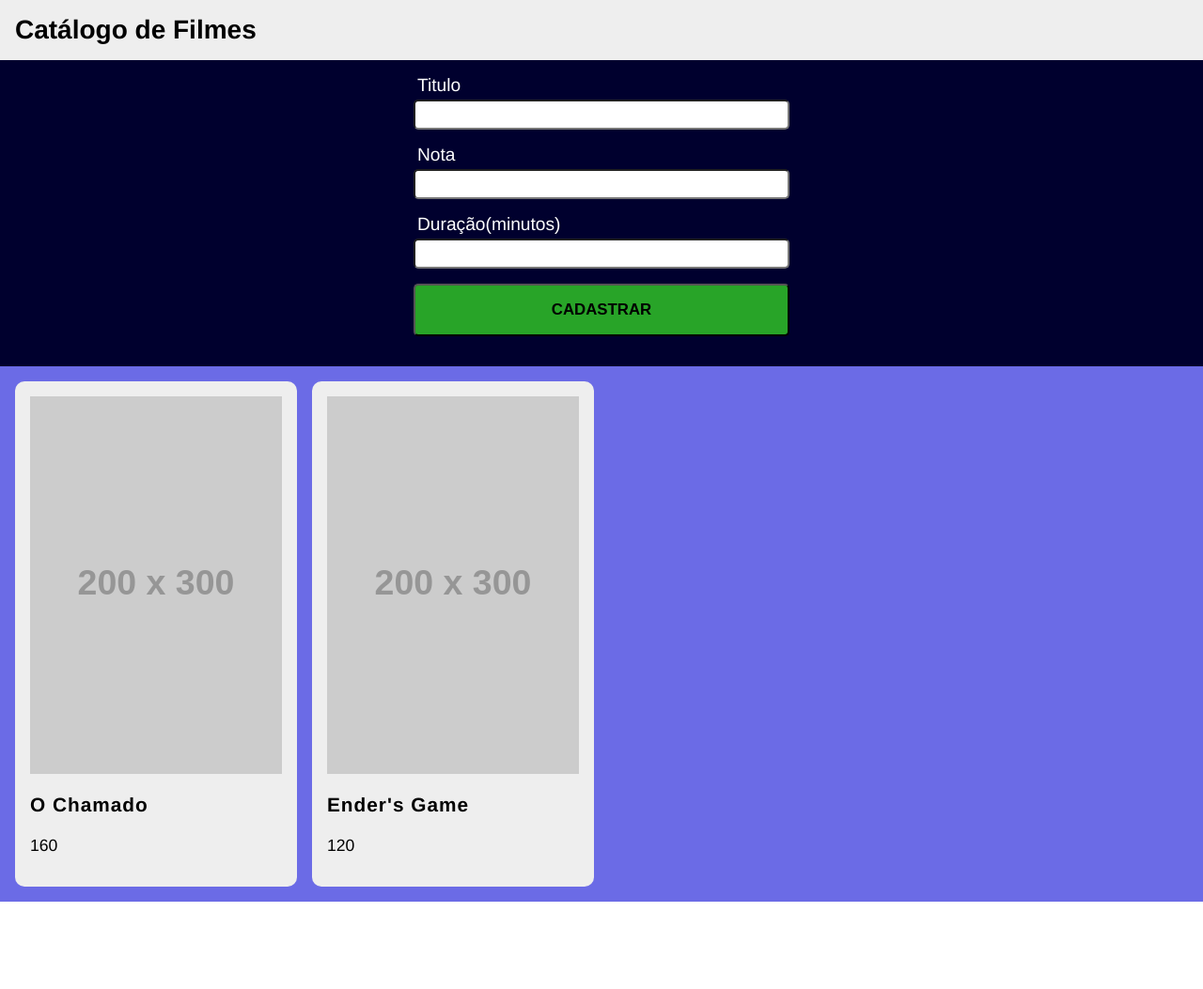
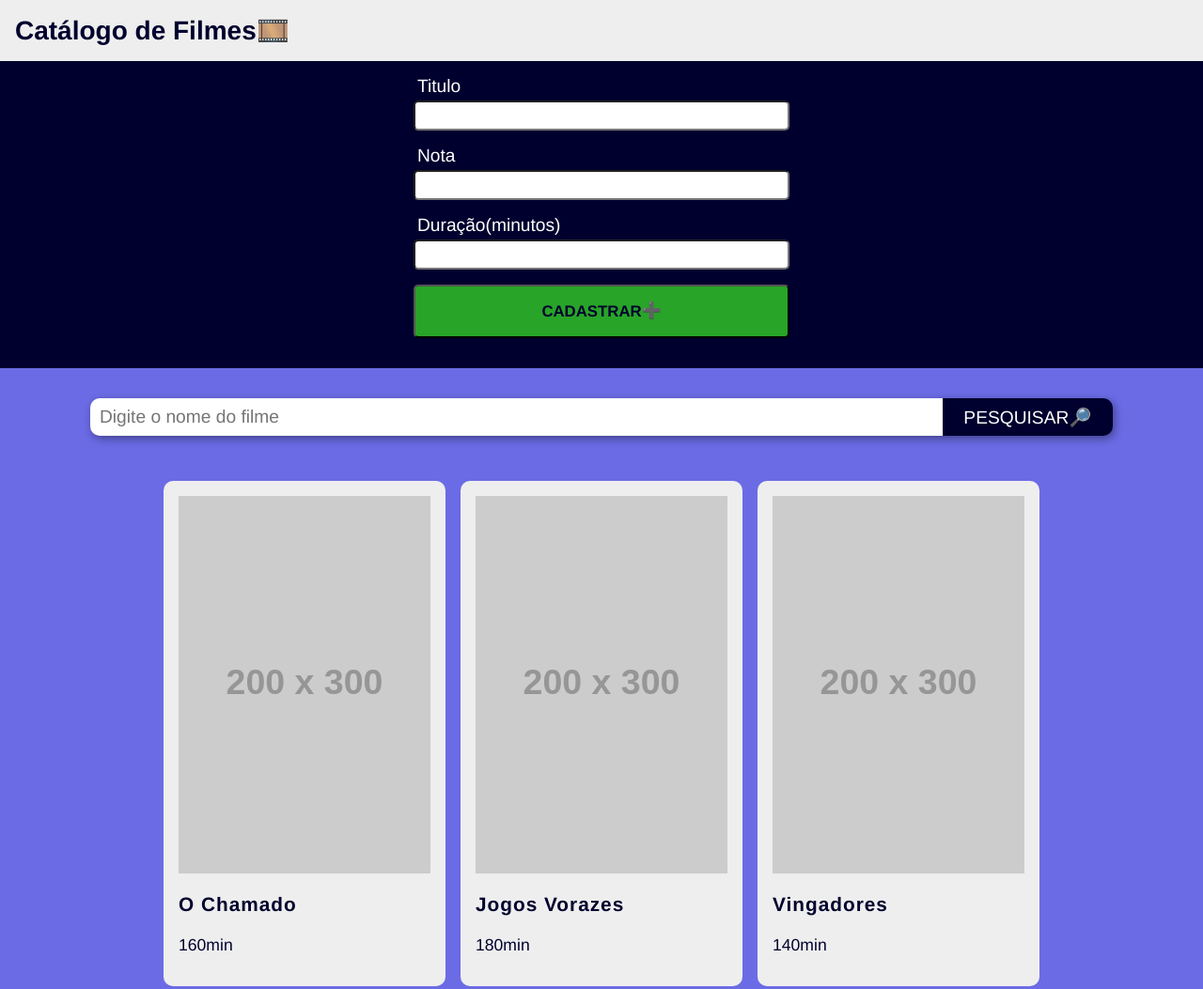
Before and after one commit to CesarVeras/cfs_m1s05_catalogo_filmes, a plain HTML site: page index.html in a window 1280 px wide. Shown: the top 1053 px of the page at 94% size. Before the commit the page ends 960 px from the top, so only its background shows below. Drawn offline with Linux system fonts and the light colour scheme; placeholder pictures from the web are drawn by us.

Commit message:
Resolvendo a questão 4.

```diff
--- a/index.html
+++ b/index.html
@@ -31,6 +31,11 @@
 		</form>
 	</section>
 	<section class="lista" data-lista>
+		<div class="busca" data-busca>
+			<input type="text" placeholder="Digite o nome do filme" class="busca__input" data-input-busca>
+			<button class="busca__limpar" data-button-limpar data-visivel="false">❌</button>
+			<button class="busca__pesquisar" data-button-busca>Pesquisar</button>
+		</div>
 		<div class="grid" data-grid>
 			<!-- <div class="card">
 				<img src="http://via.placeholder.com/200x300" alt="Imagem placeholder">
--- a/index.js
+++ b/index.js
@@ -3,6 +3,9 @@ const inputNota = document.querySelector('#nota');
 const inputDuracao = document.querySelector('#duracao');
 const form = document.querySelector('[data-cadastro]');
 const gridFilmes = document.querySelector('[data-grid]');
+const inputBusca = document.querySelector('[data-input-busca]');
+const btnBusca = document.querySelector('[data-button-busca]');
+const btnLimpar = document.querySelector('[data-button-limpar]');
 
 class Filme {
 	constructor(titulo, nota, duracao) {
@@ -17,26 +20,46 @@ class Filme {
 
 let filmes = [
 	new Filme('O Chamado', 3.5, 160),
-	new Filme('Ender\'s Game', 4.5, 120)
+	new Filme('Jogos Vorazes', 4, 180),
+	new Filme('Vingadores', 3.5, 140),
+	new Filme('Harry Potter e as Relíquias da Morte: Parte 1', 4.5, 190),
+	new Filme('O Chamado 2', 3, 110),
+	new Filme('O Chamado 3', 3.5, 120),
+	new Filme('Enders Game', 4.5, 120)
 ];
+
+const buscarFilme = (termo) => {
+	const filmesEncontrados = filmes.filter((filme) => filme.titulo.toLowerCase().includes(termo.toLowerCase()));
+
+	if (filmesEncontrados.length === 0) console.log('Não foi encontrado nenhum filme com esse titulo');
+	return filmesEncontrados;
+};
 
 const verificarJaCadastrado = (titulo) => filmes.some((filme) => titulo.toLowerCase() == filme.titulo.toLowerCase());
 
-const listarFilmes = () => {
-	if (filmes.length === 0) return;
+const listarFilmes = (array) => {
+	let listaFilmes = array || filmes;
+	if (listaFilmes.length === 0) return;
 	gridFilmes.innerHTML = '';
 
-	filmes.map((filme) => {
+	listaFilmes.map((filme) => {
 		gridFilmes.innerHTML += `
 			<div class="card">
 				<img src="http://via.placeholder.com/200x300" alt="Imagem placeholder">
 				<div class="card__body">
 					<p class="card__titulo">${filme.titulo}</p>
-					<p class="card__duracao">${filme.duracao}</p>
+					<p class="card__duracao">${filme.duracao}min</p>
 				</div>
 			</div>
 		`;
 	});
+};
+
+const eventoBusca = (e) => {
+	const filmesEncontrados = buscarFilme(inputBusca.value);
+	if (filmesEncontrados.length === 0) return;
+	listarFilmes(filmesEncontrados);
+	btnLimpar.setAttribute('data-visivel', 'true');
 };
 
 const cadastrarFilme = (e) => {
@@ -61,5 +84,13 @@ const cadastrarFilme = (e) => {
 };
 
 form.addEventListener('submit', cadastrarFilme);
+btnBusca.addEventListener('click', eventoBusca);
+inputBusca.addEventListener('keyup', (e) => {
+	if (e.key === 'Enter') eventoBusca();
+});
+btnLimpar.addEventListener('click', () => {
+	listarFilmes();
+	btnLimpar.setAttribute('data-visivel', 'false');
+});
 
 listarFilmes();
--- a/style.css
+++ b/style.css
@@ -1,28 +1,50 @@
+:root {
+	--primary-clr: hsl(240, 100%, 09%);
+	--secondary-clr: hsl(240, 71%, 66%);
+	--tertiary-clr: #FFFFFF;
+	--light-clr: #EEEEEE;
+}
+
 * {
 	box-sizing: border-box;
-}
-
-input {
-	font-size: inherit;
-	font-family: inherit;
 }
 
 body {
 	font-size: 10px;
 	font-family: Helvetica, sans-serif;
 	margin: 0;
+	color: var(--primary-clr);
+}
+
+input, button {
+	font-size: inherit;
+	font-family: inherit;
+	color: inherit;
+}
+
+button {
+	cursor: pointer;
+}
+
+button:focus,
+button:hover {
+	scale: 1.1;
 }
 
 h1 {
 	width: 100%;
-	background-color: #EEEEEE;
+	background-color: var(--light-clr);
 	padding: 1rem;
 	margin: 0;
 	font-size: 1.75rem;
 }
 
+h1:after {
+	content: '🎞️';
+}
+
 .cadastro {
-	background-color: hsl(240, 100%, 09%);
+	background-color: var(--primary-clr);
 }
 
 .cadastro, .lista {
@@ -33,7 +55,7 @@ form {
 	display: flex;
 	margin-inline: auto;
 	flex-direction: column;
-	color: #FFFFFF;
+	color: var(--primary-clr);
 	font-size: 1.2rem;
 }
 
@@ -47,6 +69,7 @@ form > * {
 	display: flex;
 	flex-direction: column;
 	margin: 0 auto 1rem auto;
+	color: var(--tertiary-clr);
 }
 
 form, .form__input, .form__input, .form__button {
@@ -65,8 +88,13 @@ form, .form__input, .form__input, .form__button {
 	text-transform: uppercase;
 	font-weight: bolder;
 	font-size: 1.05rem;
-	cursor: pointer;
 	margin-bottom: 1rem;
+}
+
+.form__button:after {
+	content: '➕';
+	position: relative;
+	top: -1px;
 }
 
 .form__label {
@@ -74,12 +102,14 @@ form, .form__input, .form__input, .form__button {
 }
 
 .lista {
-	background-color: hsl(240, 71%, 66%);
+	background-color: var(--secondary-clr);
+	padding: 2rem 6rem;
 }
 
 .grid {
 	display: grid;
 	gap: 1rem;
+	justify-content: center;
 	grid-template-columns: repeat(auto-fit, 300px);
 }
 
@@ -87,7 +117,7 @@ form, .form__input, .form__input, .form__button {
 	padding: 1rem;
 	display: flex;
 	flex-direction: column;
-	background-color: #EEE;
+	background-color: var(--light-clr);
 	border-radius: 10px;
 	overflow: hidden;
 }
@@ -102,3 +132,56 @@ form, .form__input, .form__input, .form__button {
 	font-size: 1.1rem;
 	font-weight: lighter;
 }
+
+.busca {
+	position: relative;
+	display: grid;
+	grid-template-columns: 9fr 1fr 2fr;
+	gap: 0rem;
+	margin-bottom: 3rem;
+	filter: drop-shadow(2px 3px 5px rgba(0 0 0 / .4));
+	border-radius: 10px;
+	overflow: hidden;
+}
+
+.busca__input, .busca__pesquisar {
+	height: 2.5rem;
+	font-size: 1.2rem;
+}
+
+.busca__input {
+	text-indent: .5rem;
+	border: 0;
+	grid-column: 1 / span 2;
+}
+
+.busca__limpar {
+	position: absolute;
+	grid-column: 2 / 3;
+	font-size: 1.5rem;
+	line-height: 1;
+	display: grid;
+	place-items: center;
+	justify-self: right;
+	align-self: center;
+	margin-right: .5rem;
+	border: 0;
+	background-color: transparent;
+	color: var(--tertiary-clr);
+}
+
+.busca__limpar[data-visivel="false"] {
+	opacity: 0;
+	pointer-events: none;
+}
+
+.busca__pesquisar {
+	background-color: var(--primary-clr);
+	color: var(--tertiary-clr);
+	border: 0;
+	text-transform: uppercase;
+}
+
+.busca__pesquisar:after {
+	content: '🔎';
+}
```
Also changed, not shown: 1 other file.
